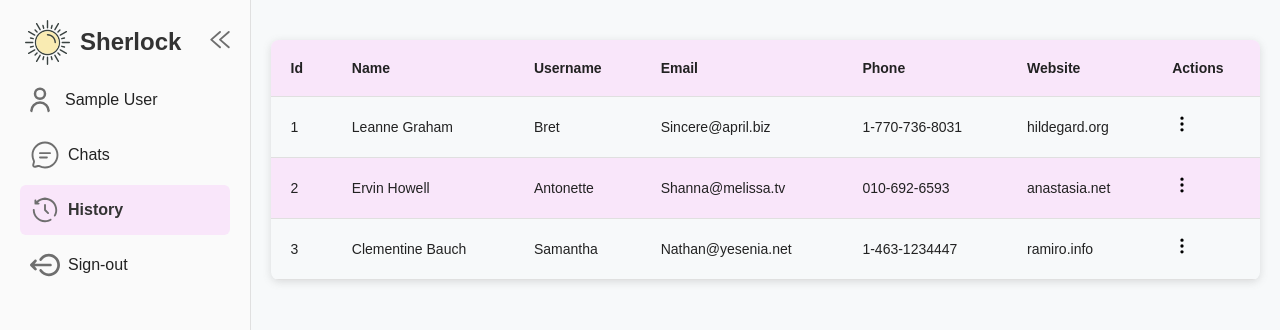
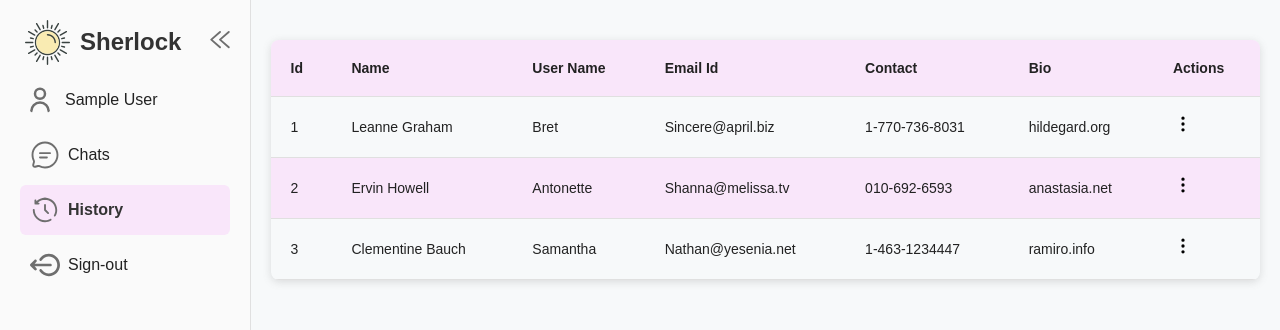
Before and after one commit to airKing05/Sherlock, a React (Vite) app: page /history in a window 1280 px wide. Shown: the top 330 px of the page. Built offline with nearby package versions, Linux system fonts and the light colour scheme; no server answers; sample sign-in values are in the browser's storage.

Commit message:
history and table changes

```diff
--- a/src/Components/CustomTable/CustomTable.jsx
+++ b/src/Components/CustomTable/CustomTable.jsx
@@ -29,6 +29,61 @@ const customData = [
         "website": "ramiro.info",
     },
 ]
+
+const customData2 = {
+    rows : [
+        {
+            "id": 1,
+            "name": "Leanne Graham",
+            "username": "Bret",
+            "email": "Sincere@april.biz",
+            "phone": "1-770-736-8031",
+            "website": "hildegard.org",
+        },
+        {
+            "id": 2,
+            "name": "Ervin Howell",
+            "username": "Antonette",
+            "email": "Shanna@melissa.tv",
+            "phone": "010-692-6593",
+            "website": "anastasia.net",
+        },
+        {
+            "id": 3,
+            "name": "Clementine Bauch",
+            "username": "Samantha",
+            "email": "Nathan@yesenia.net",
+            "phone": "1-463-1234447",
+            "website": "ramiro.info",
+        },
+    ],
+    cols: [
+        {
+            field : 'id',
+            title: 'Id'
+        },
+        {
+            field: 'name',
+            title: 'Name'
+        },
+        {
+            field: 'username',
+            title: 'User Name'
+        },
+        {
+            field: 'email',
+            title: 'Email Id'
+        },
+        {
+            field: 'phone',
+            title: 'Contact'
+        },
+        {
+            field: 'website',
+            title: 'Bio'
+        }
+    ]
+}
 
 
 export default function CustomTable({ data = customData, hasActionColumn = false }) {
--- a/src/Components/CustomTable/CustomTable.scss
+++ b/src/Components/CustomTable/CustomTable.scss
@@ -88,3 +88,29 @@
     background-color: $primary-color-light-90;
     border-radius: 4px;
 }
+
+
+
+// action popup
+
+.table_action_popup__container{
+    min-width: 350px;
+    width: 50%;
+    border-radius: 1em;
+    padding: .5em 1em .1em 1em;
+
+    &__content{
+        margin-top: 2em;
+
+        h3{
+            text-transform: capitalize;
+        }
+    }
+    .table_action_popup__action{
+        display: flex;
+        justify-content: flex-start;
+        margin-top: 2em;
+        gap: 1em;
+        // border: 1px solid;
+    }
+}
--- /dev/null
+++ b/src/Components/CustomTable/CustomTable2.jsx
@@ -0,0 +1,169 @@
+import React, { useMemo, useState } from 'react';
+import './CustomTable.scss';
+import MenuIcon from '../../assets/svg/menuDoteIcon.svg';
+import Portal from '../../Layouts/Portal/Portal';
+import TableActionPopup from './TableActionPopup';
+
+
+const customData2 = {
+    rows: [
+        {
+            "id": 1,
+            "name": "Leanne Graham",
+            "username": "Bret",
+            "email": "Sincere@april.biz",
+            "phone": "1-770-736-8031",
+            "website": "hildegard.org",
+        },
+        {
+            "id": 2,
+            "name": "Ervin Howell",
+            "username": "Antonette",
+            "email": "Shanna@melissa.tv",
+            "phone": "010-692-6593",
+            "website": "anastasia.net",
+        },
+        {
+            "id": 3,
+            "name": "Clementine Bauch",
+            "username": "Samantha",
+            "email": "Nathan@yesenia.net",
+            "phone": "1-463-1234447",
+            "website": "ramiro.info",
+        },
+    ],
+    cols: [
+        {
+            field: 'id',
+            title: 'Id'
+        },
+        {
+            field: 'name',
+            title: 'Name'
+        },
+        {
+            field: 'username',
+            title: 'User Name'
+        },
+        {
+            field: 'email',
+            title: 'Email Id'
+        },
+        {
+            field: 'phone',
+            title: 'Contact'
+        },
+        {
+            field: 'website',
+            title: 'Bio'
+        }
+    ]
+}
+
+
+export default function CustomTable2({ data = customData2, hasActionColumn = false }) {
+    const [sortConfig, setSortConfig] = useState(null);
+    const [activeMenu, setActiveMenu] = useState(null);
+    const [selectedRow, setSelectedRow] = useState(null);
+    const [action, setAction] = useState('');
+    const [openActionPopup, setOpenActionPopup] = useState(false);
+    const [tableData, setTableData] = useState(data);
+
+    const sortedData = useMemo(() => {
+        if (sortConfig) {
+            return [...tableData.rows].sort((a, b) => {
+                const aValue = a[sortConfig.key];
+                const bValue = b[sortConfig.key];
+                if (aValue < bValue) return sortConfig.direction === "ascending" ? -1 : 1;
+                if (aValue > bValue) return sortConfig.direction === "ascending" ? 1 : -1;
+                return 0;
+            });
+        }
+        return tableData.rows;
+    }, [tableData.rows, sortConfig]);
+
+    const handleSort = (key) => {
+        let direction = "ascending";
+        if (sortConfig && sortConfig.key === key && sortConfig.direction === "ascending") {
+            direction = "descending";
+        }
+        setSortConfig({ key, direction });
+    };
+
+    const toggleMenu = (rowIndex) => {
+        setActiveMenu(activeMenu === rowIndex ? null : rowIndex);
+    };
+
+    const handleAction = (action, rowIndex) => {
+        console.log(`Action: ${action}, Row Index: ${rowIndex}`);
+        setActiveMenu(null);
+        setSelectedRow(customData2.rows[rowIndex]);
+        setAction(action);
+        setOpenActionPopup(true);
+    };
+
+    return (
+        <>
+            <Portal
+                isOpen={openActionPopup}
+                onClose={() => setOpenActionPopup(false)}
+            >
+                <TableActionPopup
+                    action={action}
+                    data={selectedRow}
+                    allData = {tableData}
+                    setTableData={setTableData}
+                    onClose={() => setOpenActionPopup(false)}
+                />
+            </Portal>
+        <div className="table-container">
+            <table className="styled-table">
+                <thead>
+                    <tr>
+                        {
+                            tableData['cols'].map((_col, index) => {
+                                return <th key={index} onClick={() => handleSort(_col.field)}>
+                                    {_col.title}
+                                    {sortConfig?.key === _col.field && (
+                                        <span>{sortConfig.direction === "ascending" ? "↑" : "↓"}</span>
+                                    )}
+                                </th>
+
+                            })
+                        }
+                        {hasActionColumn && <th>Actions</th>}
+                    </tr>
+                </thead>
+                <tbody>
+                    {sortedData.map((_row, rowIdx) => {
+                        return <tr key={rowIdx}>
+                            {
+                                tableData['cols'].map((_col, colIdx) => {
+                                    return <td key={colIdx}>{_row[_col.field]}</td>
+                                })
+                            }
+                            {hasActionColumn && (
+                                <td>
+                                    <button
+                                        className="menu-button"
+                                        onClick={() => toggleMenu(rowIdx)}
+                                    >
+                                        <img src={MenuIcon} alt='icon' />
+                                    </button>
+                                    {activeMenu === rowIdx && (
+                                        <div className="menu-popup">
+                                            <div onClick={() => handleAction("delete", rowIdx)}>Delete</div>
+                                            <div onClick={() => handleAction("edit", rowIdx)}>Edit</div>
+                                        </div>
+                                    )}
+                                </td>
+                            )}
+                        </tr>
+                    })}
+                </tbody>
+
+            </table>
+        </div>
+        </>
+    )
+}
--- /dev/null
+++ b/src/Components/CustomTable/TableActionPopup.jsx
@@ -0,0 +1,29 @@
+import React from 'react';
+import Button from '../../Common/Button/Button';
+
+export default function TableActionPopup({ action, data, setTableData, onClose, allData }) {
+
+    const handleSubmit = () => {
+        const { rows, cols } = allData;
+       const remainingRows = rows.filter((_row) => _row.id !== data.id);
+        setTableData({ ...allData, rows: remainingRows })
+        onClose();
+    }
+  return (
+    <div className='table_action_popup__container'>
+          <h3>{action}, {data.name}</h3>
+          <div className='table_action_popup__content'>
+              <h6>{data.email}</h6>
+              <div className='table_action_popup__action'>
+                  <Button
+                    onClick={onClose}
+                  >Cancel</Button>
+                  <Button
+                    classes={'button-primary'}
+                    onClick={handleSubmit}
+                  >Done</Button>
+              </div>
+          </div>
+    </div>
+  )
+}
--- a/src/pages/History/History.jsx
+++ b/src/pages/History/History.jsx
@@ -1,11 +1,15 @@
 import React from 'react';
 import './History.scss';
 import CustomTable from '../../Components/CustomTable/CustomTable';
+import CustomTable2 from '../../Components/CustomTable/CustomTable2';
+import TableActionPopup from '../../Components/CustomTable/TableActionPopup';
 
 export default function History() {
   return (
+    <>
     <div className='history__wrapper'>
-      <CustomTable hasActionColumn={true}/>
+      <CustomTable2 hasActionColumn={true}/>
     </div>
+    </>
   )
 }
--- a/src/pages/Home/Home.jsx
+++ b/src/pages/Home/Home.jsx
@@ -13,7 +13,6 @@ import CodeCard from '../../Components/Cards/CodeCard'
 import useGetApiRequest from '../../Hooks/useGetApiRequest'
 import HashLoaderComponent from '../../Common/Loader/HashLoaderComponent'
 import CustomTable2 from '../../Components/CustomTable/CustomTable2'
-import TreeDiagram from './components/TreeDiagram/TreeDiagram'
 import TreeDiagram1 from './components/TreeDiagram/TreeDiagram1'
 import TreeDiagram2 from './components/TreeDiagram/TreeDigram2'
 import TreeDiagram3 from './components/TreeDiagram/TreeDiagram3'
```
